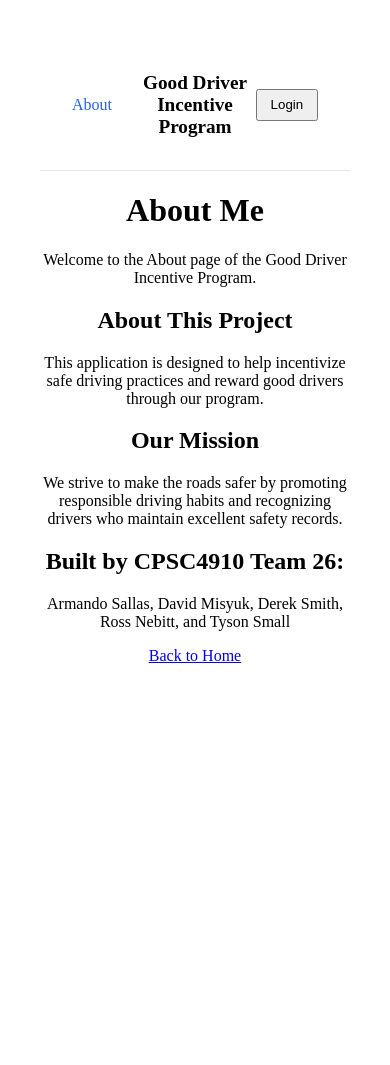
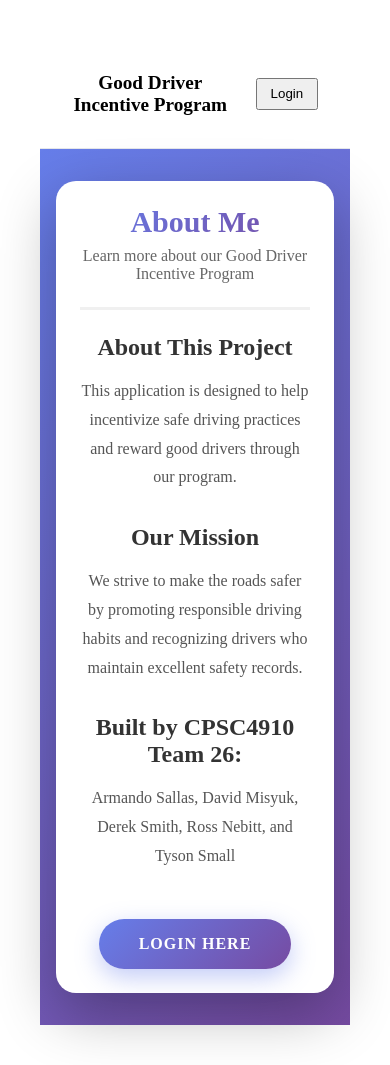
Before and after one commit to tysons0/S26-CPSC4910-Team26, a React (Vite) app in the folder CPSC4910-Team26-GoodDriverIncentiveProgram/: page / in a window 390 px wide. Before the commit the page ends 844 px from the top, so only its background shows below. Built offline with nearby package versions, Linux system fonts and the light colour scheme; the HTML template or start-up script is replaced by a standard one.

Commit message:
Started to connect API, added visuals to the About Me page.

```diff
--- a/CPSC4910-Team26-GoodDriverIncentiveProgram/src/components/NavBar.jsx
+++ b/CPSC4910-Team26-GoodDriverIncentiveProgram/src/components/NavBar.jsx
@@ -4,12 +4,6 @@ import { Link } from "react-router-dom";
 function NavBar() {
   return (
     <nav className="NavBar">
-      <div className="nav-left">
-        <Link to="/about" className="nav-link">
-          About
-        </Link>
-      </div>
-
       <h2 className="project-title">Good Driver Incentive Program</h2>
 
       <div className="nav-right">
--- /dev/null
+++ b/CPSC4910-Team26-GoodDriverIncentiveProgram/src/css/AboutMe.css
@@ -0,0 +1,148 @@
+/* AboutMe.css - Styles for About Me Landing Page */
+
+.about-container {
+  min-height: 100vh;
+  background: linear-gradient(135deg, #667eea 0%, #764ba2 100%);
+  display: flex;
+  justify-content: center;
+  align-items: center;
+  padding: 2rem;
+}
+
+.about-content {
+  background: white;
+  border-radius: 20px;
+  padding: 3rem;
+  max-width: 800px;
+  width: 100%;
+  box-shadow: 0 20px 60px rgba(0, 0, 0, 0.3);
+  animation: fadeInUp 0.6s ease-out;
+}
+
+@keyframes fadeInUp {
+  from {
+    opacity: 0;
+    transform: translateY(30px);
+  }
+  to {
+    opacity: 1;
+    transform: translateY(0);
+  }
+}
+
+.about-header {
+  text-align: center;
+  margin-bottom: 2.5rem;
+  padding-bottom: 2rem;
+  border-bottom: 3px solid #f0f0f0;
+}
+
+.about-header h1 {
+  margin: 0 0 0.5rem 0;
+  font-size: 3rem;
+  font-weight: 800;
+  background: linear-gradient(135deg, #667eea 0%, #764ba2 100%);
+  -webkit-background-clip: text;
+  -webkit-text-fill-color: transparent;
+  background-clip: text;
+}
+
+.tagline {
+  margin: 0;
+  color: #666;
+  font-size: 1.2rem;
+  font-weight: 400;
+}
+
+.about-section {
+  margin-bottom: 2rem;
+}
+
+.about-section h2 {
+  color: #333;
+  font-size: 1.75rem;
+  margin-bottom: 1rem;
+  font-weight: 700;
+}
+
+.about-section p {
+  color: #555;
+  line-height: 1.8;
+  font-size: 1.05rem;
+}
+
+.about-actions {
+  margin-top: 3rem;
+  text-align: center;
+}
+
+.login-link-button {
+  display: inline-block;
+  padding: 1.125rem 3rem;
+  background: linear-gradient(135deg, #667eea 0%, #764ba2 100%);
+  color: white;
+  text-decoration: none;
+  border-radius: 50px;
+  font-size: 1.1rem;
+  font-weight: 700;
+  transition: all 0.3s ease;
+  box-shadow: 0 8px 25px rgba(102, 126, 234, 0.4);
+  text-transform: uppercase;
+  letter-spacing: 1px;
+}
+
+.login-link-button:hover {
+  transform: translateY(-3px);
+  box-shadow: 0 12px 35px rgba(102, 126, 234, 0.6);
+}
+
+.login-link-button:active {
+  transform: translateY(-1px);
+}
+
+/* Responsive Design */
+@media (max-width: 768px) {
+  .about-content {
+    padding: 2rem;
+  }
+
+  .about-header h1 {
+    font-size: 2.25rem;
+  }
+
+  .tagline {
+    font-size: 1rem;
+  }
+
+  .about-section h2 {
+    font-size: 1.5rem;
+  }
+
+  .about-section p {
+    font-size: 1rem;
+  }
+
+  .login-link-button {
+    padding: 1rem 2.5rem;
+    font-size: 1rem;
+  }
+}
+
+@media (max-width: 480px) {
+  .about-container {
+    padding: 1rem;
+  }
+
+  .about-content {
+    padding: 1.5rem;
+  }
+
+  .about-header h1 {
+    font-size: 1.875rem;
+  }
+
+  .about-header {
+    margin-bottom: 1.5rem;
+    padding-bottom: 1.5rem;
+  }
+}
--- a/CPSC4910-Team26-GoodDriverIncentiveProgram/src/pages/AboutMe.jsx
+++ b/CPSC4910-Team26-GoodDriverIncentiveProgram/src/pages/AboutMe.jsx
@@ -1,40 +1,48 @@
 import { Link } from "react-router-dom";
+import "../css/AboutMe.css";
 
 function AboutMe() {
   return (
-    <div>
+    <div className="about-container">
+      <div className="about-content">
+        <div className="about-header">
           <h1>About Me</h1>
-      <p>Welcome to the About page of the Good Driver Incentive Program.</p>
+          <p className="tagline">
+            Learn more about our Good Driver Incentive Program
+          </p>
+        </div>
 
-      <section>
+        <div className="about-section">
           <h2>About This Project</h2>
           <p>
             This application is designed to help incentivize safe driving
             practices and reward good drivers through our program.
           </p>
-      </section>
+        </div>
 
-      <section>
+        <div className="about-section">
           <h2>Our Mission</h2>
           <p>
             We strive to make the roads safer by promoting responsible driving
-          habits and recognizing drivers who maintain excellent safety records.
+            habits and recognizing drivers who maintain excellent safety
+            records.
           </p>
-      </section>
+        </div>
 
-      <section>
+        <div className="about-section">
           <h2>Built by CPSC4910 Team 26:</h2>
           <p>
             Armando Sallas, David Misyuk, Derek Smith, Ross Nebitt, and Tyson
             Small
           </p>
-      </section>
-
-      <nav>
-        <Link to="/">Back to Home</Link>
-      </nav>
+        </div>
+        <div className="about-actions">
+          <Link to="/Login" className="login-link-button">
+            Login Here
+          </Link>
+        </div>
+      </div>
     </div>
   );
 }
-
 export default AboutMe;
--- a/CPSC4910-Team26-GoodDriverIncentiveProgram/src/pages/Login.jsx
+++ b/CPSC4910-Team26-GoodDriverIncentiveProgram/src/pages/Login.jsx
@@ -22,7 +22,7 @@ function Login() {
       </form>
 
       <p>
-        <Link to="/">Back to Home</Link>
+        <Link to="/">Back to About Me Page</Link>
       </p>
     </div>
   );
```
Also changed, not shown: CPSC4910-Team26-GoodDriverIncentiveProgram/backup.jsx (deleted, +0 -28 lines), CPSC4910-Team26-GoodDriverIncentiveProgram/src/services/api.js (added, +11 -0 lines). Lines whose indentation alone changed are shown as unchanged.
